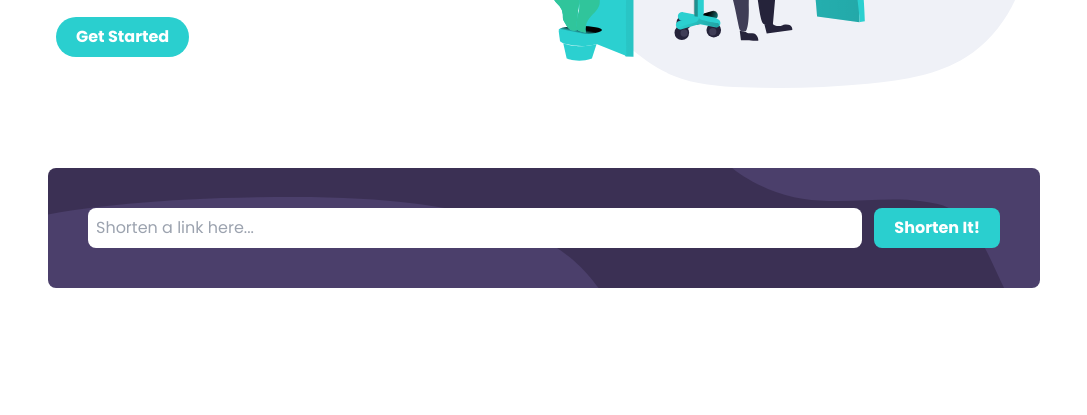
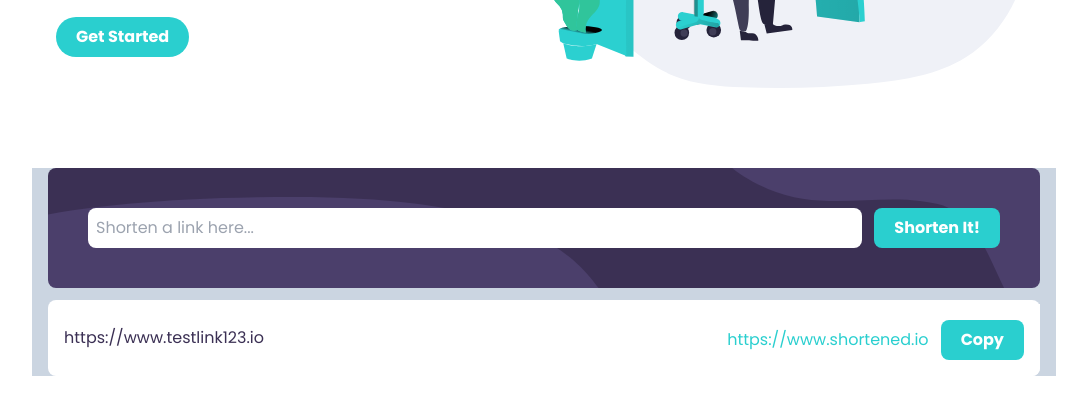
Before and after one commit to ldreaaml/url-shortening-app, a website: page src/index.html in a window 1280 px wide. Shown: the part 361-776 px from the top of the page, without its empty margins (96-1183 px from the left). Drawn offline with Linux system fonts and the light colour scheme.

Commit message:
output link component

```diff
--- a/src/index.html
+++ b/src/index.html
@@ -45,6 +45,7 @@
         </div>
     </nav>
     <!-- Hero Banner -->
+
     <section id="hero">
         <div class="container flex items-center mx-auto flex-col-reverse md:flex-row mt-10">
             <!-- Left -->
@@ -72,7 +73,7 @@
     <!-- Feature -->
     <section id="features">
         <!-- Container for form and features -->
-        <div class="container md:max-w-5xl px-4 mx-auto mt-20 text-center ">
+        <div class="container md:max-w-5xl px-4 mx-auto mt-20 text-center bg-slate-300 ">
             <form class="">
                 <div id="form"
                     class="flex flex-col space-y-9 p-10 rounded-lg bg-DarkViolet md:flex-row md:space-y-0 md:space-x-3 ">
@@ -82,7 +83,23 @@
                         It!</button>
                 </div>
             </form>
-        </div>
+
+            <!-- output link -->
+            <div
+                class="flex flex-col my-3 space-y-1 text-left rounded-lg md:flex-row md:bg-white md:justify-between md:items-center">
+                <div class="rounded-t-lg bg-white p-4 ">
+                    <p class="text-DarkViolet">https://www.testlink123.io</p>
+                </div>
+                <div
+                    class="rounded-b-lg flex flex-col p-4 bg-white space-y-3 md:flex-row md:items-center md:space-y-0 md:space-x-3">
+                    <p class="text-Cyan ">https://www.shortened.io</p>
+                    <button
+                        class="bg-Cyan text-white rounded-lg font-bold p-2 px-5 hover:opacity-40 md:flex-1">Copy</button>
+                </div>
+            </div>
+
+
+
     </section>
 
     <!--
```
Also changed, not shown: src/styles/output.css.
